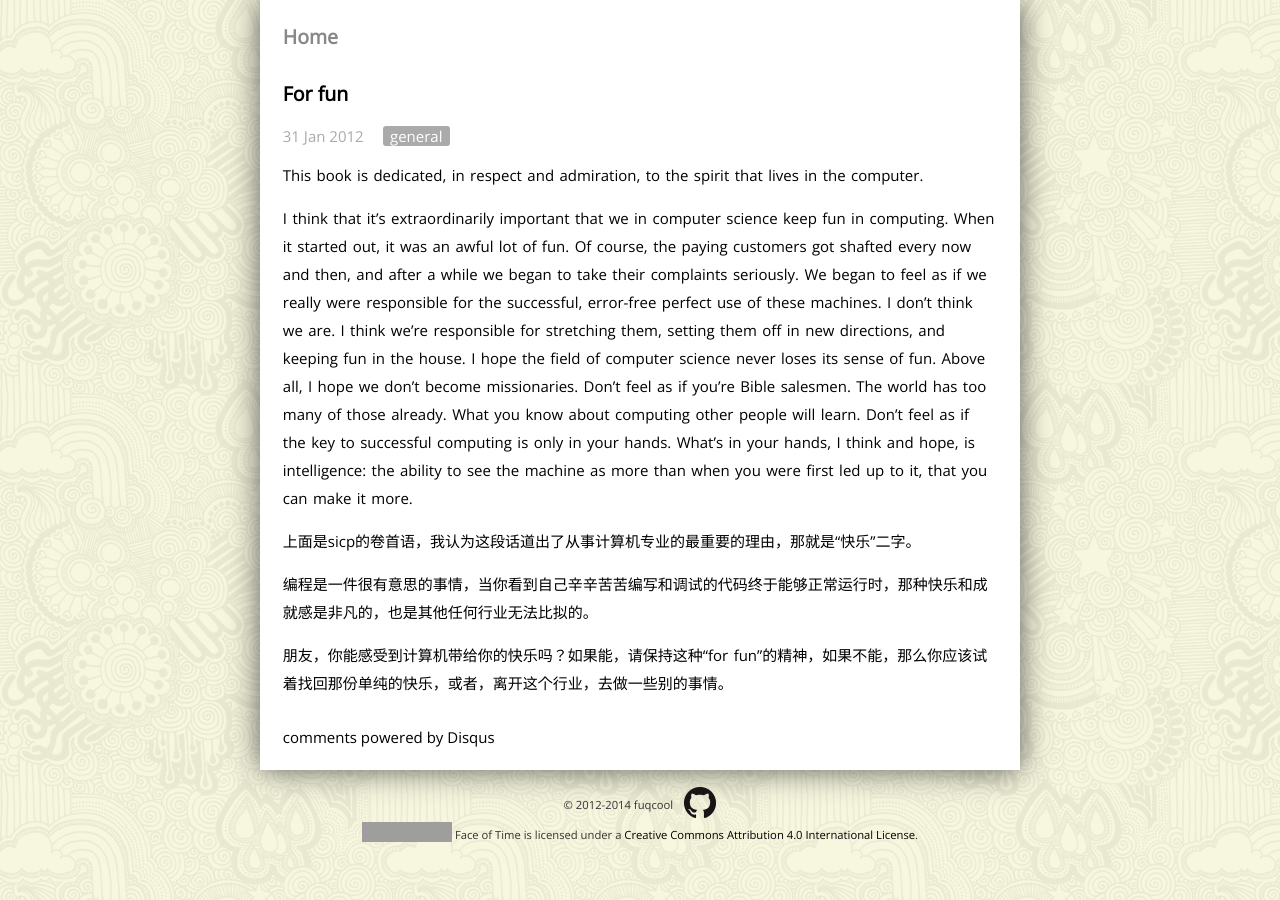
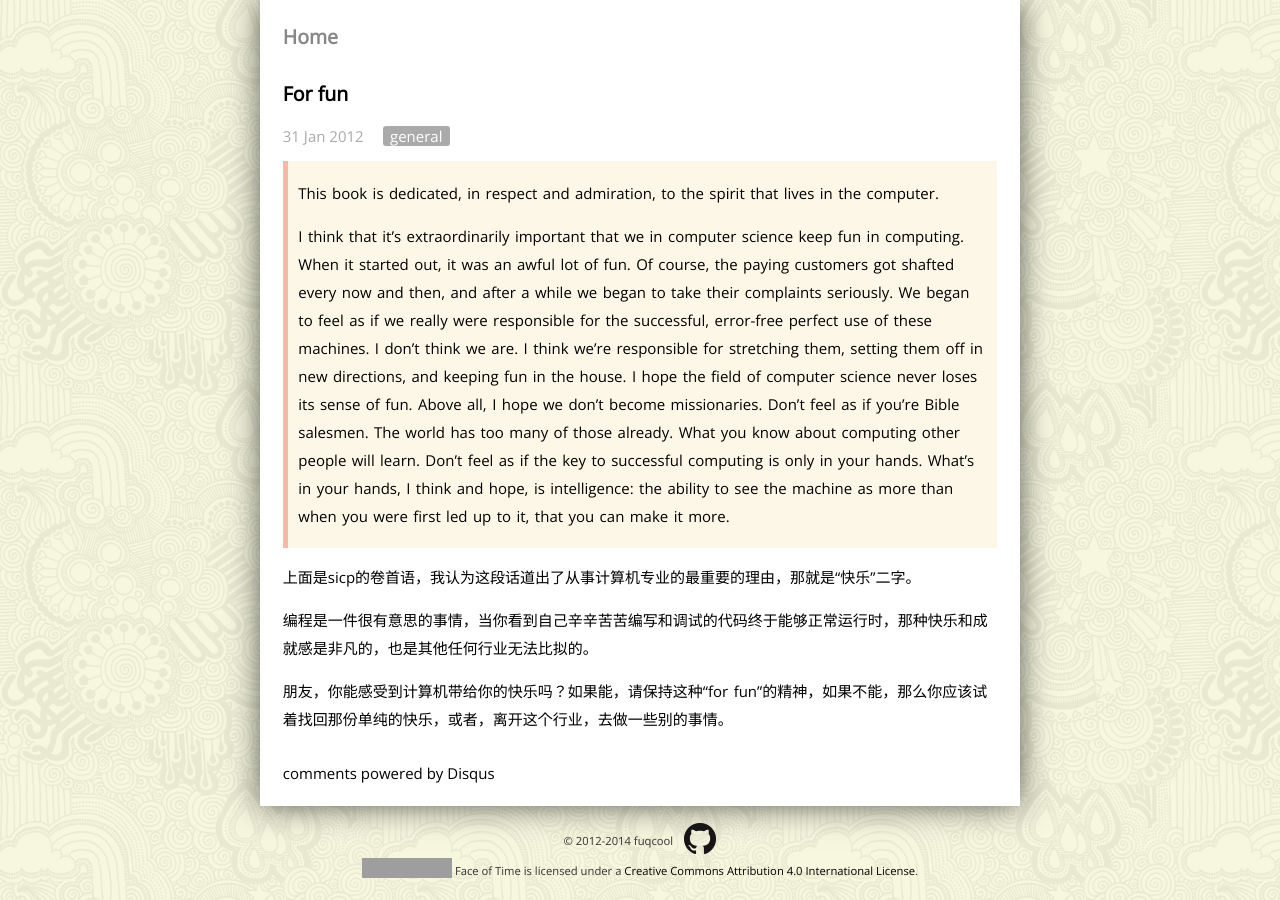
Before and after one commit to fuqcool/fuqcool.github.io, a Jekyll site: the page built from _posts/2012-01-31-for-fun.md, in a window 1280 px wide. Built offline with Jekyll 4.4.1, drawn with Linux system fonts in a browser that asks for light colours; Markdown is read by kramdown in place of the engine named in the settings; comment, search, counter and statistics services are not loaded; grey boxes are pictures that could not be loaded.

Commit message:
style for quote

```diff
--- a/css/main.css
+++ b/css/main.css
@@ -47,6 +47,12 @@ p {
 
 img {
   max-width: 100%;
+}
+
+blockquote {
+  background-color: #FCF7E7;
+  padding: 0.2em 0.7em;
+  border-left: solid 5px #FDB6A8;
 }
 
 /*****************************************************************************/
```
